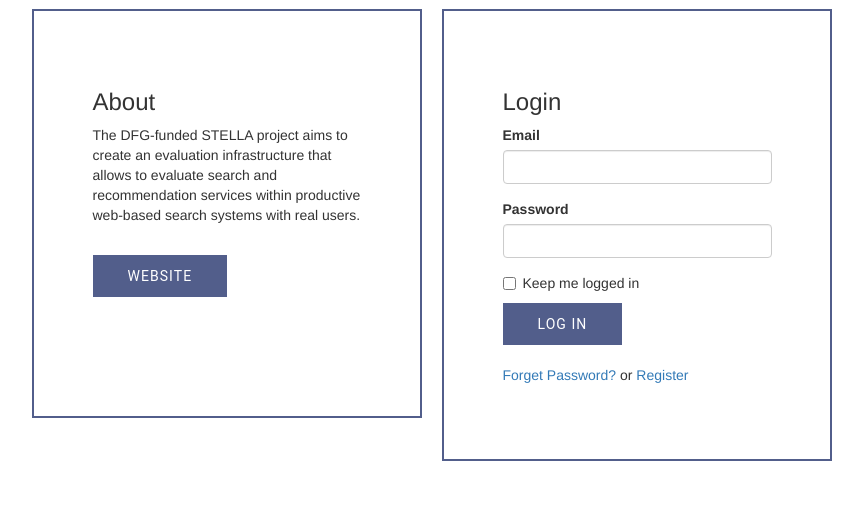
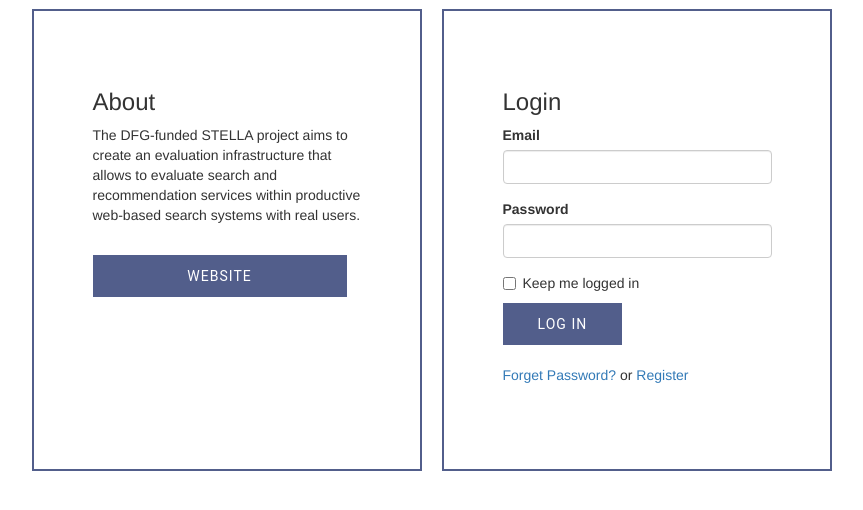
Before and after one commit to stella-project/stella-server, a Flask app: page / in a window 1280 px wide. Shown: the part 193-703 px from the top of the page, without its empty margins (243-1106 px from the left). Run offline with Flask 2, Linux system fonts and the light colour scheme; some libraries are stand-ins or nearby versions.

Commit message:
make landingpage boxes same hight.

```diff
--- a/web/app/templates/index.html
+++ b/web/app/templates/index.html
@@ -5,15 +5,17 @@
 
 {% block page_content %}
     <div class="page-header">
-        <h1>{% if current_user.is_authenticated %}Hello, {{ current_user.username }}{% else %}STELLA - Infrastructures for Living Labs{% endif %}</h1>
+        <h1>{% if current_user.is_authenticated %}Hello, {{ current_user.username }}{% else %}STELLA - Infrastructures
+            for Living Labs{% endif %}</h1>
     </div>
 
     <div class="container login-container">
-            <div class="row border justify-content-center">
-                <div class="col-md-2"> </div>
+        <div class="row border justify-content-center display-flex ">
+            <div class="col-md-2"></div>
             <div class="col-md-4 login-form-1 box">
                 <h3>About</h3>
-                    <p>The DFG-funded STELLA project aims to create an evaluation infrastructure that allows to evaluate search and recommendation services within productive web-based search systems with real users.</p>
+                <p>The DFG-funded STELLA project aims to create an evaluation infrastructure that allows to evaluate
+                    search and recommendation services within productive web-based search systems with real users.</p>
                 <br>
 
                 <a href="https://stella-project.org/" class="btn btn-primary btn-lg" role="button" aria-disabled="true">Website</a>
@@ -29,7 +31,8 @@
                     <p>Goodby, {{ current_user.username }}!</p>
                     <br><br><br><br><br><br>
                     <div class="form-group">
-                    <a href="{{ url_for('auth.logout') }}" class="btn btn-primary btn-lg" role="button" aria-disabled="true">Log Out</a>
+                        <a href="{{ url_for('auth.logout') }}" class="btn btn-primary btn-lg" role="button"
+                           aria-disabled="true">Log Out</a>
                     </div>
                 {% else %}
                     <h3>Login</h3>
@@ -46,7 +49,7 @@
                 {% endif %}
             </div>
 
-                <div class="col-md-2"> </div>
+            <div class="col-md-2"></div>
         </div>
     </div>
 
@@ -69,6 +72,7 @@
             border: 2px;
             font-family: "Roboto", "Helvetica Neue", Helvetica, sans-serif;
         }
+
         .btn:hover {
             background: 0;
             box-shadow: 0 0 1px 7px rgba(82, 94, 139, 0.2);
@@ -88,18 +92,29 @@
 
         }
 
-    .login-form-1{
-    padding: 5%;
-        border: 2px solid;
-        border-color: #525e8b;
-        margin: 10px;
-}
-    .login-form-2{
+        .login-form-1 {
             padding: 5%;
             border: 2px solid;
             border-color: #525e8b;
             margin: 10px;
         }
 
+        .login-form-2 {
+            padding: 5%;
+            border: 2px solid;
+            border-color: #525e8b;
+            margin: 10px;
+        }
+
+        .row.display-flex {
+            display: flex;
+            flex-wrap: wrap;
+        }
+
+        .row.display-flex > [class*='col-'] {
+            display: flex;
+            flex-direction: column;
+        }
+
     </style>
 {% endblock %}
```
Lines whose indentation alone changed are shown as unchanged.
